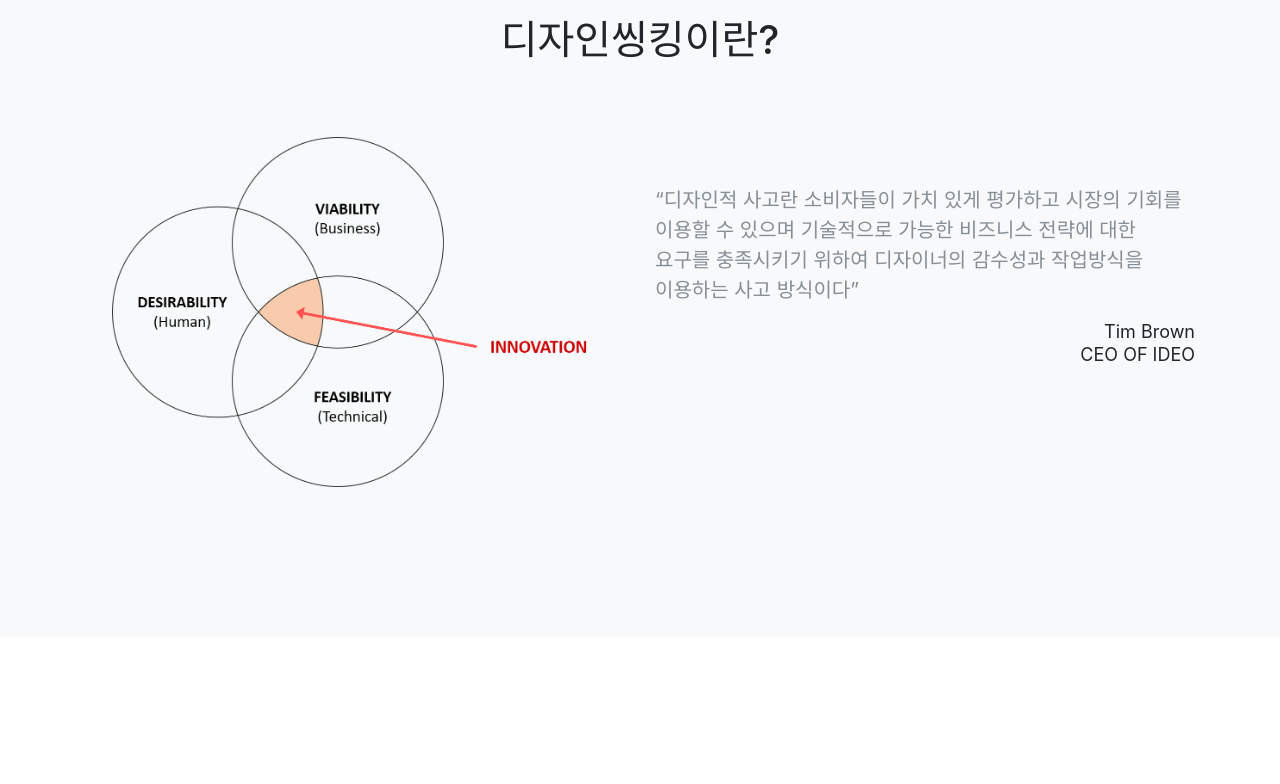
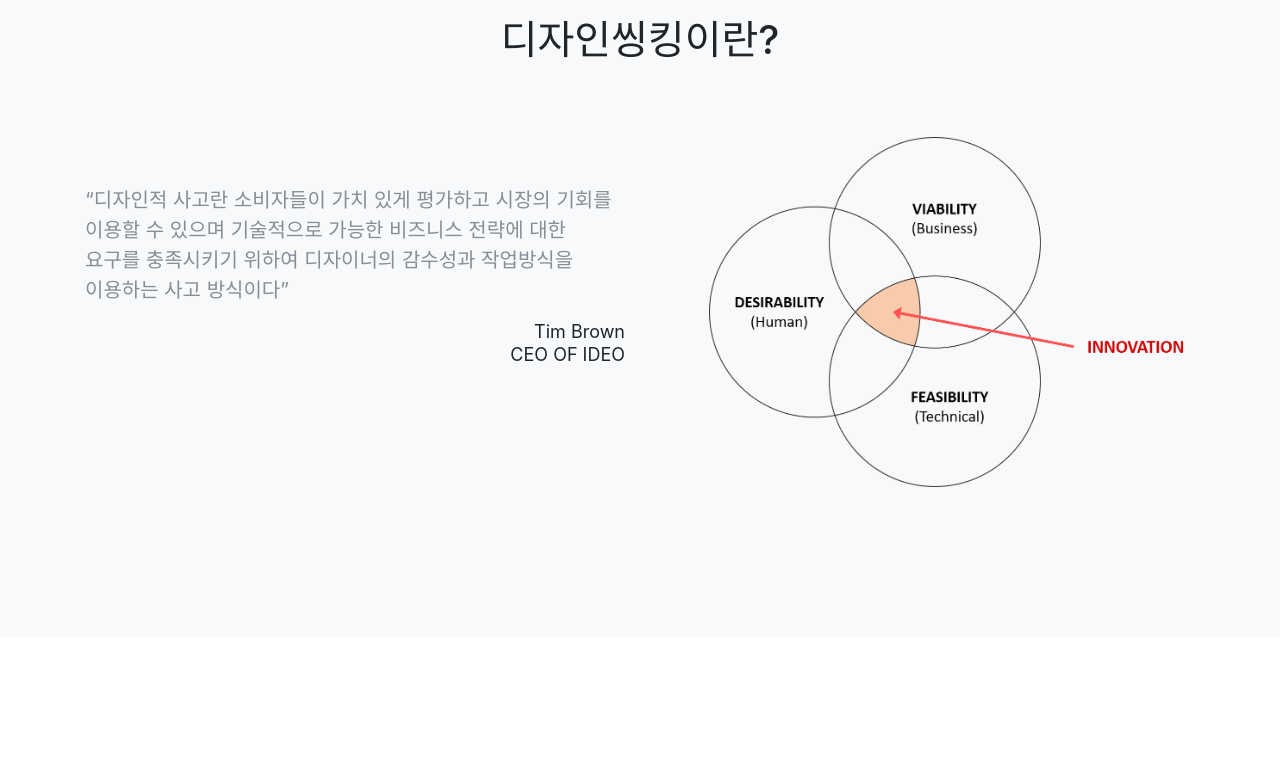
Before and after one commit to missty/designthinking.github.io, a website with bundled scripts: page index.html in a window 1280 px wide. Shown: the part 940-1724 px from the top of the page. Built offline with nearby package versions, Linux system fonts and the light colour scheme; files whose address does not match are found by name; a web font is replaced by a local one.

Commit message:
벤다이어그램&정의 위치 변경. 오타 수정

```diff
--- a/index.html
+++ b/index.html
@@ -89,13 +89,14 @@
         </div>
         <div class="row">
           <!-- <div class="col-lg-1 mx-auto"></div> -->
-          <div class="col-lg-6 mx-auto text-center">
-          	<img class="img-fluid" width="90%" src="img/intro/intro.png" alt="">
-          </div>
           <div class="col-lg-6 mx-auto mt-5">
             <p class="large text-muted intro-text">“디자인적 사고란 소비자들이 가치 있게 평가하고 시장의 기회를 이용할 수 있으며 기술적으로 가능한 비즈니스 전략에 대한 요구를 충족시키기 위하여 디자이너의 감수성과 작업방식을 이용하는 사고 방식이다”</p>
             <p class="large text-right intro-subtext">Tim Brown<br/>CEO OF IDEO</p>
           </div>
+          <div class="col-lg-6 mx-auto">
+          	<img class="img-fluid pull-right" width="90%" src="img/intro/intro.png" alt="">
+          </div>
+
 
         </div>
       </div>
@@ -162,7 +163,7 @@
         <div class="row">
           <div class="col-lg-12 text-center">
             <h2 class="section-heading">Benefits</h2>
-            <h3 class="section-subheading text-muted">디자인씽킹은 다양한 사람들과 협업하고 유용한 도구를 사용하여 고객 중심의 창의적 문제 능력을 배울 수 있습니다.</h3>
+            <h3 class="section-subheading text-muted">디자인씽킹은 다양한 사람들과 협업하고 유용한 도구를 사용하여 고객 중심의 창의적 문제 해결 능력을 배울 수 있습니다.</h3>
           </div>
         </div>
         <div class="row">
```
